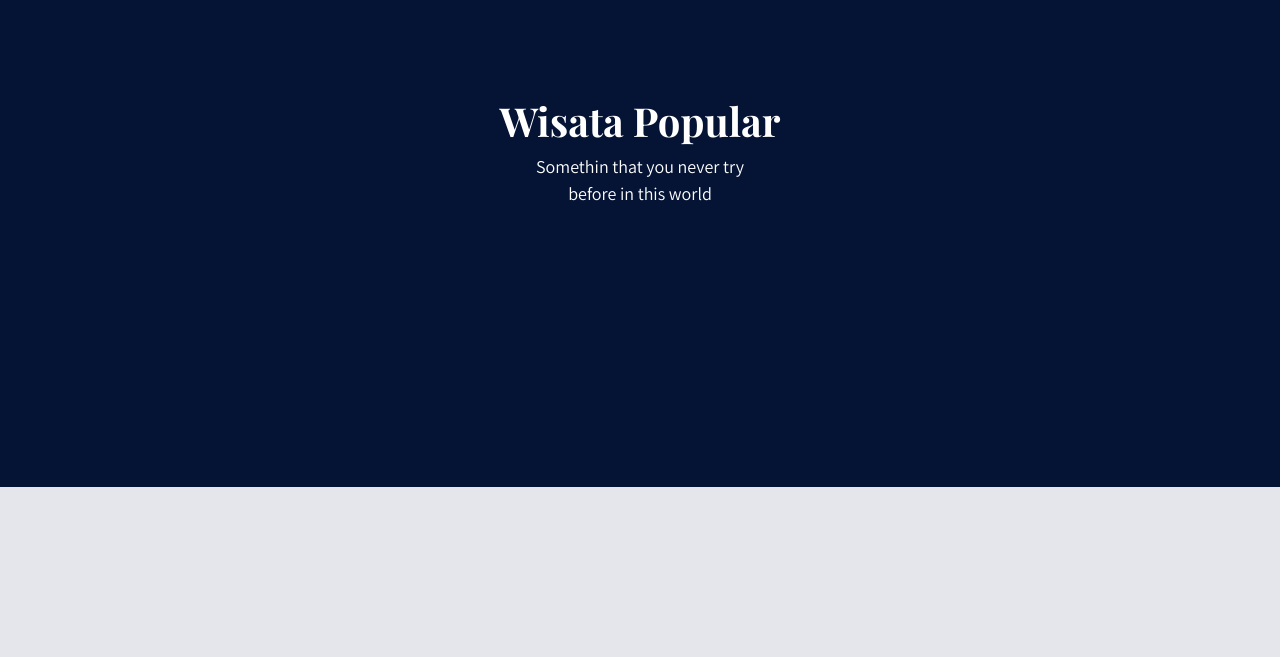
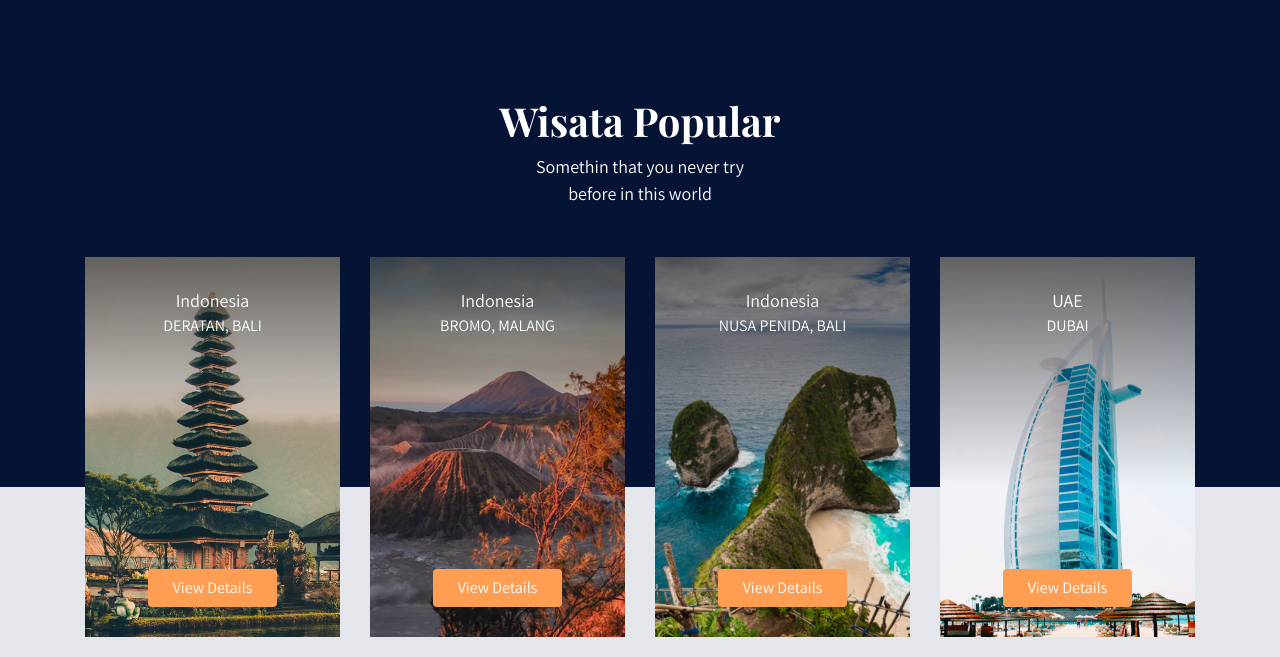
Before and after one commit to caezaocta/fwd-bwa, a plain HTML site: page index.html in a window 1280 px wide. Shown: the part 623-1280 px from the top of the page. Before the commit the page ends 1110 px from the top, so only its background shows below. Drawn offline with nearby package versions, Linux system fonts and the light colour scheme; a web font is replaced by a local one.

Commit message:
statistik card // selesai

```diff
--- a/frontend/styles/main.scss
+++ b/frontend/styles/main.scss
@@ -107,7 +107,6 @@ header {
   margin-top: -50px;
   margin-bottom: -230px;
 
-}
   .section-popular-heading {
     margin-top: 150px;
 
@@ -127,3 +126,44 @@ header {
       font-size: 18px;
     }
   }
+
+}
+
+//
+// section popular content
+.section-popular-content {
+  .section-popular-travel {
+    .card-travel {
+      min-height: 380px;
+      background-color: grey;
+      color: #fff;
+      padding: 30px;
+      background-size: cover;
+      margin-bottom: 20px;
+    }
+
+    .travel-country {
+      font-size: 18px;
+      color: #fff;
+    }
+
+    .travel-location {
+      font-size: 26px;
+      color: #fff;
+    }
+
+    .travel-button {
+      .btn-travel-details {
+        background-color: #ff9e53;
+        color: #fff;
+
+        &:hover {
+          background-color: #ffae6f;
+        }
+      }
+
+    }
+  }
+
+
+}
--- a/index.html
+++ b/index.html
@@ -117,7 +117,51 @@
 
         </section>
 
-        <section class="section-popular-content">
+        <section class="section-popular-content" id="popularContent">
+            <div class="container">
+                <div class="section-popular-travel row d-flex justify-content-center">
+                    <div class="col-sm-6 col-md-4 col-lg-3">
+                        <div class="card-travel text-center d-flex flex-column"
+                            style="background-image: url('frontend/images/travel-1.jpg');">
+                            <div class="travel-country">Indonesia</div>
+                            <div class="tarvel-location">DERATAN, BALI</div>
+                            <div class="travel-button mt-auto">
+                                <a href="#" class="btn btn-travel-details px-4">View Details</a>
+                            </div>
+                        </div>
+                    </div>
+                    <div class="col-sm-6 col-md-4 col-lg-3">
+                        <div class="card-travel text-center d-flex flex-column"
+                            style="background-image: url('frontend/images/travel-2.jpg');">
+                            <div class="travel-country">Indonesia</div>
+                            <div class="tarvel-location">BROMO, MALANG</div>
+                            <div class="travel-button mt-auto">
+                                <a href="#" class="btn btn-travel-details px-4">View Details</a>
+                            </div>
+                        </div>
+                    </div>
+                    <div class="col-sm-6 col-md-4 col-lg-3">
+                        <div class="card-travel text-center d-flex flex-column"
+                            style="background-image: url('frontend/images/travel-3.jpg');">
+                            <div class="travel-country">Indonesia</div>
+                            <div class="tarvel-location">NUSA PENIDA, BALI</div>
+                            <div class="travel-button mt-auto">
+                                <a href="#" class="btn btn-travel-details px-4">View Details</a>
+                            </div>
+                        </div>
+                    </div>
+                    <div class="col-sm-6 col-md-4 col-lg-3">
+                        <div class="card-travel text-center d-flex flex-column"
+                            style="background-image: url('frontend/images/travel-4.jpg');">
+                            <div class="travel-country">UAE</div>
+                            <div class="tarvel-location">DUBAI</div>
+                            <div class="travel-button mt-auto">
+                                <a href="#" class="btn btn-travel-details px-4">View Details</a>
+                            </div>
+                        </div>
+                    </div>
+                </div>
+            </div>
 
         </section>
     </main>
```
Also changed, not shown: frontend/styles/main.css, 1 other file. Lines whose indentation alone changed are shown as unchanged.
